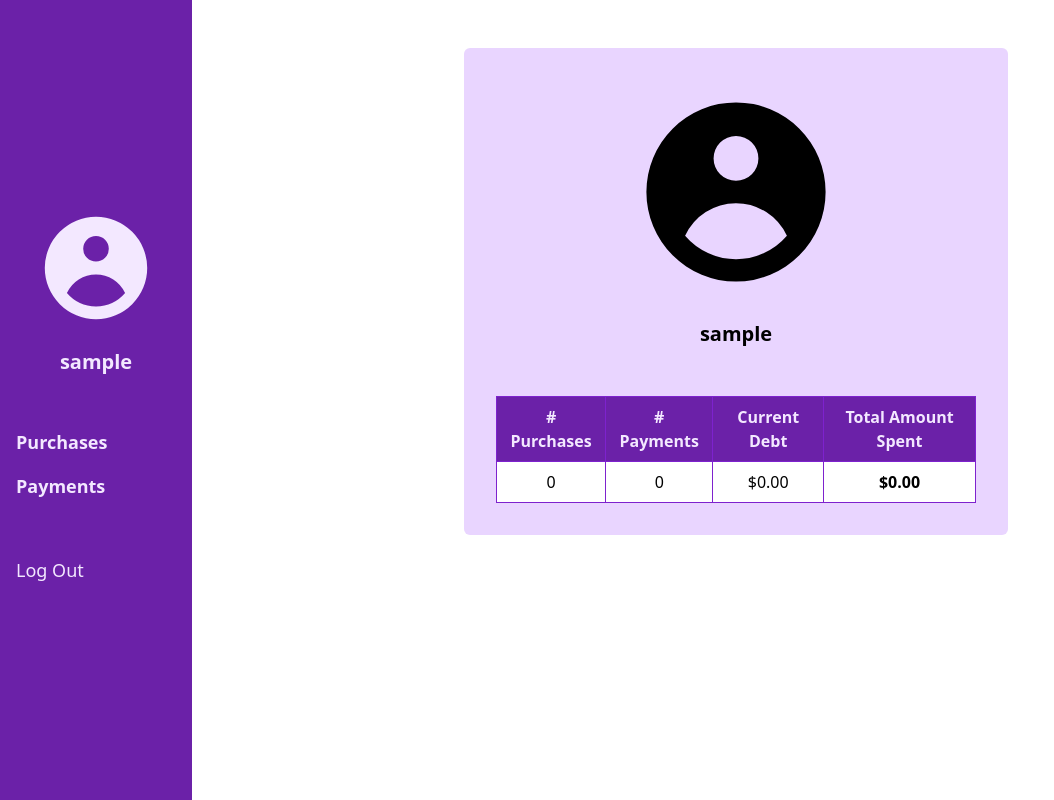
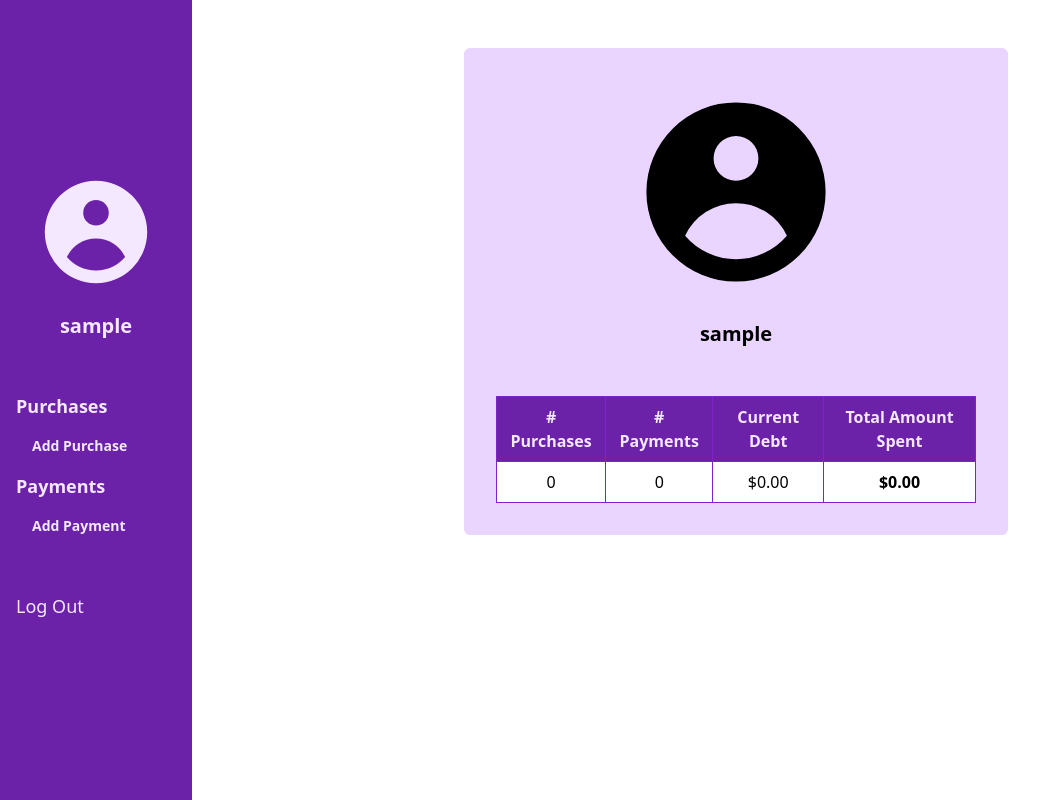
Before and after one commit to carlosgarciafm/payment-tracker, a Flask app: page / in a window 1280 px wide. Shown: the whole page, without its empty margins (0-1054 px from the left). Run offline with Flask 2, Linux system fonts and the light colour scheme; the visitor is signed in with stand-in values (Sample User, id 1); data comes from the database, SQL or seed files in the repository; data that the repository does not hold is empty.

Commit message:
feat(v:navigation): add items to sidebar
Add links to '/purchase' and '/payment'.

```diff
--- a/static/style.css
+++ b/static/style.css
@@ -593,12 +593,6 @@ Ensure the default browser behavior of the `hidden` attribute.
   width: 83.333333%;
 }
 
-.w-min {
-  width: -webkit-min-content;
-  width: -moz-min-content;
-  width: min-content;
-}
-
 .w-40 {
   width: 10rem;
 }
@@ -633,18 +627,6 @@ Ensure the default browser behavior of the `hidden` attribute.
 
 .w-11\/12 {
   width: 91.666667%;
-}
-
-.w-1\/2 {
-  width: 50%;
-}
-
-.w-3\/4 {
-  width: 75%;
-}
-
-.w-9\/12 {
-  width: 75%;
 }
 
 .flex-1 {
@@ -766,6 +748,11 @@ Ensure the default browser behavior of the `hidden` attribute.
 .py-1 {
   padding-top: 0.25rem;
   padding-bottom: 0.25rem;
+}
+
+.px-8 {
+  padding-left: 2rem;
+  padding-right: 2rem;
 }
 
 .text-center {
--- a/templates/navigation.html
+++ b/templates/navigation.html
@@ -50,10 +50,22 @@
                     Purchases
                 </li>
             </a>
+            <a href="/purchase">
+                <li class="py-1 my-2 hover:bg-purple-600 transition
+                                          duration-200 px-8 text-sm">
+                    Add Purchase
+                </li>
+            </a>
             <a href="/payments">
                 <li class="py-1 my-2 hover:bg-purple-600 transition
                                           duration-200 px-4">
                     Payments
+                </li>
+            </a>
+            <a href="/payment">
+                <li class="py-1 my-2 hover:bg-purple-600 transition
+                                          duration-200 px-8 text-sm">
+                    Add Payment
                 </li>
             </a>
         </ul>
```
